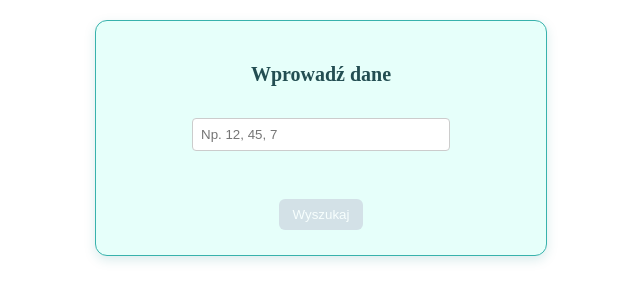
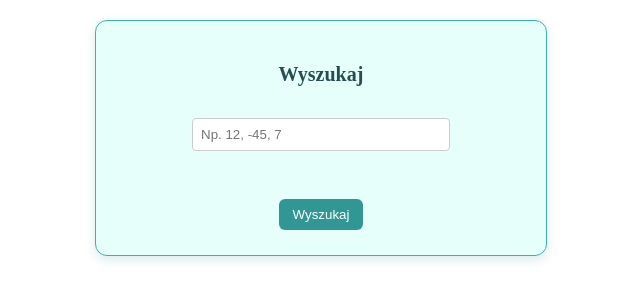
Before and after one commit to AdamGralak/outlierNr, a Vue app: page /outlierNr/wynik/1 in a window 1280 px wide. Both pictures are taken after a click on the button "Powrót". Shown: the top 300 px of the page, without its empty margins (319-959 px from the left). Built offline with nearby package versions, Linux system fonts and the light colour scheme.

Commit message:
added i18n, localStorage and changed into NumberListInput

```diff
--- a/package.json
+++ b/package.json
@@ -15,7 +15,9 @@
     "deploy": "gh-pages -d dist"
   },
   "dependencies": {
+    "pinia": "^3.0.3",
     "vue": "^3.5.17",
+    "vue-i18n": "^11.1.9",
     "vue-router": "^4.5.1"
   },
   "devDependencies": {
--- a/src/components/NumberListInput.vue
+++ b/src/components/NumberListInput.vue
@@ -2,16 +2,19 @@
   <div class="number-list-input">
     <label v-if="label">{{ label }}</label>
     <input
-      :value="internalValue"
+      v-model="inputValue"
       @input="onInput"
       type="text"
-      :placeholder="placeholder"
+      :placeholder="$t('inputPlaceholder')"
       class="input"
     />
   </div>
 </template>
 
 <script>
+import { useOutlierStore } from '@/stores/outlierStore'
+import { analyzeParityPattern } from '@/utils/FiltrNumbers.js'
+
 export default {
   name: 'NumberListInput',
   props: {
@@ -19,27 +22,65 @@ export default {
       type: String,
       default: ''
     },
-    label: String,
-    placeholder: {
-      type: String,
-      default: 'Np. 12, 45, 7'
+    label: String
+  },
+  emits: ['update:modelValue'],
+  data() {
+    return {
+      inputValue: this.modelValue
     }
   },
-  emits: ['update:modelValue'],
-  computed: {
-    internalValue() {
-      return this.modelValue
+  watch: {
+    modelValue(val) {
+      this.inputValue = val
     }
   },
   methods: {
-    onInput(event) {
-      const raw = event.target.value
-      const cleaned = raw.replace(/[^\d,\s]/g, '') // zostawia tylko cyfry, przecinki, spacje
-      this.$emit('update:modelValue', cleaned)
+    onInput() {
+      let raw = this.inputValue
 
-      // aktualizacja wartości w polu, jeśli coś zostało wyczyszczone
-      if (cleaned !== raw) {
-        event.target.value = cleaned
+      // Usuń litery i niedozwolone znaki
+      raw = raw.replace(/[a-zA-Z]+/g, '')
+
+      // Zapisz surowe dane przed ewentualnym formatowaniem
+      this.inputValue = raw
+      this.$emit('update:modelValue', raw)
+
+      if (raw.trim() === '') {
+        const store = useOutlierStore()
+        store.outlier = null
+        store.error = 'notEnough'
+        return
+      }
+
+      const store = useOutlierStore()
+
+      if (raw.endsWith(',')) {
+        let parts = raw.slice(0, -1).split(',').map(p => p.trim())
+
+        parts = parts.map(p => {
+          const match = p.match(/^-?\d+/)
+          return match ? match[0] : ''
+        }).filter(Boolean)
+
+        // NIE dodawaj spacji po przecinkach
+        setTimeout(() => {
+          const formatted = parts.join(',') + ','
+          this.inputValue = formatted
+          this.$emit('update:modelValue', formatted)
+        }, 0)
+
+        store.analyze(parts.join(','), analyzeParityPattern)
+      } else {
+        const parsed = raw
+          .split(',')
+          .map(n => n.trim())
+          .filter(n => /^-?\d+$/.test(n))
+          .map(n => parseInt(n, 10))
+
+        if (parsed.length > 0) {
+          store.analyze(parsed.join(','), analyzeParityPattern)
+        }
       }
     }
   }
--- /dev/null
+++ b/src/i18n.js
@@ -0,0 +1,38 @@
+import { createI18n } from 'vue-i18n'
+
+const messages = {
+  en: {
+    inputPlaceholder: 'e.g. 12, -45, 7',
+    outlierFound: 'Outlier number: {number}',
+    noOutlier: 'No clear outlier found.',
+    back: 'Back',
+    submit: 'Search',
+    errors: {
+      nonNumeric: 'Only numeric values are allowed.',
+      notEnough: 'Please enter at least 3 numbers.',
+      noOutlier: 'No outlier found.'
+    }
+  },
+  pl: {
+    inputPlaceholder: 'Np. 12, -45, 7',
+    outlierFound: 'Liczba odstająca: {number}',
+    noOutlier: 'Nie znaleziono jednoznacznie odstającej liczby.',
+    back: 'Powrót',
+    submit: 'Wyszukaj',
+    errors: {
+      nonNumeric: 'Wpisano wartości nienumeryczne.',
+      notEnough: 'Proszę wprowadzić przynajmniej 3 liczby.',
+      noOutlier: 'Brak wartości odstającej.'
+    }
+  }
+}
+
+const userLang = localStorage.getItem('lang') || 'pl'
+
+const i18n = createI18n({
+  locale: userLang,
+  fallbackLocale: 'pl',
+  messages
+})
+
+export default i18n
--- /dev/null
+++ b/src/stores/outlierStore.js
@@ -0,0 +1,33 @@
+import { defineStore } from 'pinia'
+
+export const useOutlierStore = defineStore('outlier', {
+  state: () => ({
+    outlier: null,
+    error: null
+  }),
+  actions: {
+    analyze(input, analyzer) {
+      const numbers = input
+        .split(',')
+        .map(n => n.trim())
+        .filter(n => /^-?\d+$/.test(n))
+        .map(n => parseInt(n, 10))
+
+      if (numbers.length < 3) {
+        this.error = 'notEnough'
+        this.outlier = null
+        return
+      }
+
+      const result = analyzer(numbers)
+
+      if (result && result.length === 1) {
+        this.outlier = result[0]
+        this.error = null
+      } else {
+        this.outlier = null
+        this.error = 'noOutlier'
+      }
+    }
+  }
+})
--- a/src/utils/FiltrNumbers.js
+++ b/src/utils/FiltrNumbers.js
@@ -1,16 +1,9 @@
-export function analyzeParityPattern(input) {
-  const numbers = input
-    .split(',')
-    .map(str => parseInt(str.trim()))
-    .filter(n => !isNaN(n));
+export function analyzeParityPattern(numbers) {
+  const even = numbers.filter(n => n % 2 === 0)
+  const odd = numbers.filter(n => n % 2 !== 0)
 
-  if (numbers.length < 3) return null;
+  if (even.length === 1) return even
+  if (odd.length === 1) return odd
 
-  const even = numbers.filter(n => n % 2 === 0);
-  const odd = numbers.filter(n => n % 2 !== 0);
-
-  if (even.length === 1) return even;
-  if (odd.length === 1) return odd;
-
-  return null;
+  return null
 }
--- a/src/views/Home.vue
+++ b/src/views/Home.vue
@@ -1,19 +1,18 @@
 <template>
-  <Tile title="Wprowadź dane">
+  <Tile :title="$t('submit')">
     <template #default>
       <form @submit.prevent="onSubmit" class="form">
         <NumberListInput v-model="inputValue" />
+        <p v-if="errorMessage" class="error-msg">
+          {{ $t(`errors.${errorMessage}`) }}
+        </p>
       </form>
     </template>
 
     <template #actions>
-      <RouteButton
-        type="submit"
-        :to="linkTarget"
-        :disabled="numberCount < 3"
-      >
-        Wyszukaj
-      </RouteButton>
+      <button class="route-button" @click="onSubmit">
+        {{ $t('submit') }}
+      </button>
     </template>
   </Tile>
 </template>
@@ -21,15 +20,14 @@
 <script>
 import Tile from '@/components/Tile.vue'
 import NumberListInput from '@/components/NumberListInput.vue'
-import RouteButton from '@/components/RouteToButton.vue'
 import { analyzeParityPattern } from '@/utils/FiltrNumbers.js'
+import { useOutlierStore } from '@/stores/outlierStore'
 
 export default {
   name: 'Home',
   components: {
     Tile,
-    NumberListInput,
-    RouteButton
+    NumberListInput
   },
   data() {
     return {
@@ -37,36 +35,18 @@ export default {
     }
   },
   computed: {
-    numberList() {
-      return this.inputValue
-        .split(',')
-        .map(n => n.trim())
-        .filter(n => n !== '' && !isNaN(n))
-    },
-    numberCount() {
-      return this.numberList.length
-    },
-    linkTarget() {
-      if (this.numberCount < 3) return ''
-      const result = analyzeParityPattern(this.inputValue)
-      const outlier = result?.[0]
-      return outlier !== undefined ? `/wynik/${outlier}` : '/wynik'
+    errorMessage() {
+      return useOutlierStore().error
     }
   },
   methods: {
     onSubmit() {
-      if (this.numberCount < 3) return
-      this.$router.push(this.linkTarget)
-    }
-  },
-  watch: {
-    inputValue(val) {
-      const cleaned = val
-        .split(',')
-        .map(n => n.trim())
-        .filter(n => n !== '' && !isNaN(n))
-        .join(', ')
-      if (cleaned !== val) this.inputValue = cleaned
+      const store = useOutlierStore()
+      store.analyze(this.inputValue, analyzeParityPattern)
+
+      if (!store.error) {
+        this.$router.push('/wynik')
+      }
     }
   }
 }
@@ -79,9 +59,24 @@ export default {
   width: 100%;
 }
 
-.route-button:disabled {
-  background-color: #cbd5e0;
-  cursor: not-allowed;
-  opacity: 0.7;
+.route-button {
+  background-color: #319795;
+  color: white;
+  padding: 8px 14px;
+  border: none;
+  border-radius: 6px;
+  font-weight: 500;
+  cursor: pointer;
+  transition: background-color 0.2s ease;
+}
+
+.route-button:hover {
+  background-color: #2c7a7b;
+}
+
+.error-msg {
+  color: red;
+  margin-top: -10px;
+  margin-bottom: 10px;
 }
 </style>
--- a/src/views/Wynik.vue
+++ b/src/views/Wynik.vue
@@ -1,15 +1,15 @@
 <template>
-  <Tile title="Wynik">
+  <Tile :title="$t('submit')">
     <p v-if="outlier !== null">
-      Liczba odstająca: <strong>{{ outlier }}</strong>
+      {{ $t('outlierFound', { number: outlier }) }}
     </p>
     <p v-else>
-      Nie znaleziono jednoznacznie odstającej liczby.
+      {{ $t('noOutlier') }}
     </p>
 
     <template #actions>
       <RouteButton to="/">
-        Powrót
+        {{ $t('back') }}
       </RouteButton>
     </template>
   </Tile>
@@ -18,6 +18,7 @@
 <script>
 import Tile from '@/components/Tile.vue'
 import RouteButton from '@/components/RouteToButton.vue'
+import { useOutlierStore } from '@/stores/outlierStore'
 
 export default {
   name: 'Wynik',
@@ -27,8 +28,7 @@ export default {
   },
   computed: {
     outlier() {
-      const val = this.$route.params.outlier
-      return val !== undefined && val !== '' ? Number(val) : null
+      return useOutlierStore().outlier
     }
   }
 }
```
Also changed, not shown: src/main.js (+7 -1 lines), 1 other file (tests, documents, lock files or other folders).
